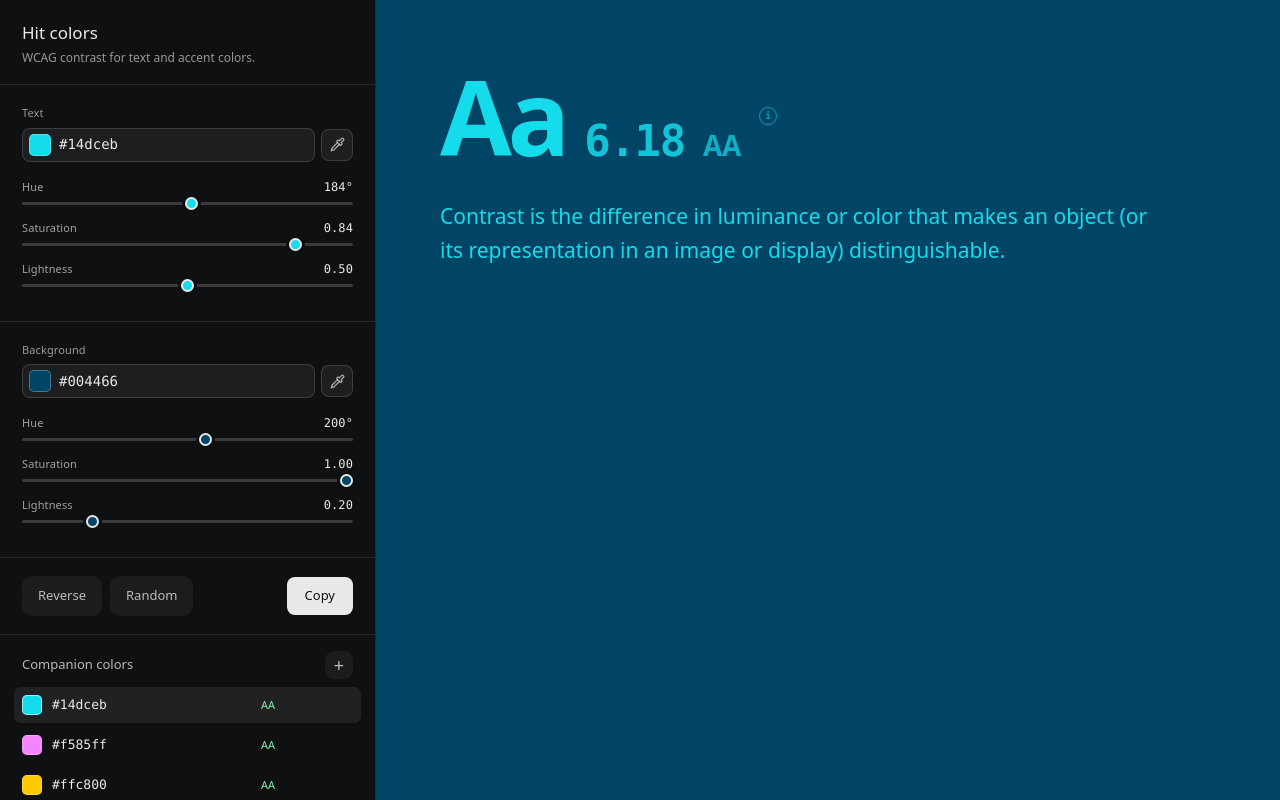
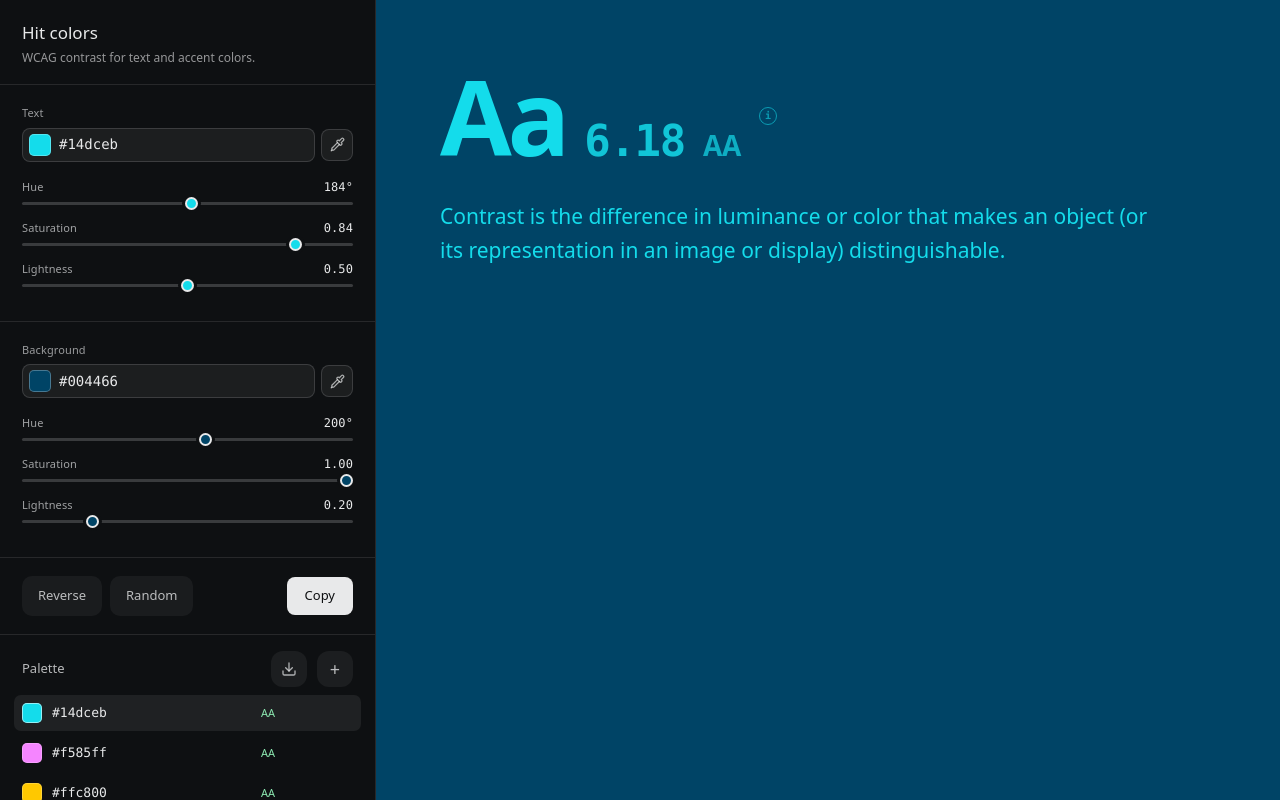
Before and after one commit to Judiedesigns/hit-colors, a React (Vite) app: page / in a window 1280 px wide. Built offline with nearby package versions, Linux system fonts and the light colour scheme; a web font is replaced by a local one.

Commit message:
Add palette image download

```diff
--- a/src/main.jsx
+++ b/src/main.jsx
@@ -6,6 +6,7 @@ import readme from '../README.md?raw';
 import {
   badgeLabel,
   contrast,
+  hexToRgb,
   hexToHsl,
   hslToHex,
   isValidHex,
@@ -92,6 +93,10 @@ function HitColorsTool() {
     }
   };
 
+  const downloadPalette = () => {
+    exportPaletteImage(displayBackground, palette.map((color) => safeHex(color)));
+  };
+
   const updatePaletteColor = (index, value) => {
     setPalette((colors) => colors.map((color, colorIndex) => (
       colorIndex === index ? normalizeColorValue(value) : color
@@ -164,7 +169,30 @@ function HitColorsTool() {
           </div>
           <section className="palette-panel">
             <div className="palette-head">
-              <span>Companion colors</span>
+              <span>Palette</span>
+              <button
+                type="button"
+                className="palette-download"
+                onClick={downloadPalette}
+                aria-label="Download palette"
+                title="Download palette"
+              >
+                <svg
+                  width="16"
+                  height="16"
+                  viewBox="0 0 24 24"
+                  fill="none"
+                  stroke="currentColor"
+                  strokeWidth="2"
+                  strokeLinecap="round"
+                  strokeLinejoin="round"
+                  aria-hidden="true"
+                >
+                  <path d="M21 15v4a2 2 0 0 1-2 2H5a2 2 0 0 1-2-2v-4" />
+                  <polyline points="7 10 12 15 17 10" />
+                  <line x1="12" y1="15" x2="12" y2="3" />
+                </svg>
+              </button>
               <button
                 type="button"
                 onClick={addCompanionColor}
@@ -488,6 +516,65 @@ function normalizeColorValue(value) {
   return String(value).trim() === '' ? '' : normalizeHex(value);
 }
 
+function exportPaletteImage(background, palette) {
+  const colors = [
+    { role: 'Background', hex: normalizeHex(background), ratio: null },
+    ...palette.map((color, index) => {
+      const hex = normalizeHex(color);
+      return {
+        role: index === 0 ? 'Text' : `Accent ${index}`,
+        hex,
+        ratio: contrast(hex, background),
+      };
+    }),
+  ];
+  const width = 1920;
+  const height = 1080;
+  const canvas = document.createElement('canvas');
+  const context = canvas.getContext('2d');
+  const bandWidth = width / colors.length;
+
+  canvas.width = width;
+  canvas.height = height;
+
+  colors.forEach((color, index) => {
+    const left = index * bandWidth;
+    const textColor = readableTextColor(color.hex);
+    const [red, green, blue] = hexToRgb(color.hex);
+    const lines = [
+      color.hex.toUpperCase(),
+      color.role.toUpperCase(),
+      `RGB ${red}, ${green}, ${blue}`,
+    ];
+
+    if (color.ratio) {
+      lines.push(`${color.ratio.toFixed(2)} ${badgeLabel(color.ratio).toUpperCase()}`);
+    }
+
+    context.fillStyle = color.hex;
+    context.fillRect(left, 0, bandWidth + 1, height);
+    context.save();
+    context.translate(left + bandWidth * 0.34, height - 68);
+    context.rotate(-Math.PI / 2);
+    context.fillStyle = textColor;
+    context.font = '500 21px JetBrains Mono, Menlo, Consolas, monospace';
+    context.textBaseline = 'top';
+    lines.forEach((line, lineIndex) => {
+      context.fillText(line, 0, lineIndex * 30);
+    });
+    context.restore();
+  });
+
+  const link = document.createElement('a');
+  link.href = canvas.toDataURL('image/png');
+  link.download = `hit-colors-${Date.now()}.png`;
+  link.click();
+}
+
+function readableTextColor(color) {
+  return contrast(color, '#FFFFFF') >= contrast(color, '#111111') ? '#FFFFFF' : '#111111';
+}
+
 function Home() {
   return (
     <main className="container home">
--- a/src/styles.css
+++ b/src/styles.css
@@ -576,23 +576,30 @@ pre {
 }
 
 .palette-head button {
-  width: 28px;
-  height: 28px;
-  margin-left: auto;
+  width: 36px;
+  height: 36px;
   display: inline-flex;
   align-items: center;
   justify-content: center;
   color: rgba(232, 233, 234, .78);
-  background: rgba(255, 255, 255, .05);
+  background: rgba(255, 255, 255, .06);
   border: 0;
-  border-radius: 9px;
+  border-radius: 12px;
   font-size: 18px;
   line-height: 1;
+}
+
+.palette-head span + button {
+  margin-left: auto;
 }
 
 .palette-head button:hover {
   color: #e8e9ea;
   background: rgba(255, 255, 255, .1);
+}
+
+.palette-head .palette-download {
+  color: rgba(232, 233, 234, .72);
 }
 
 .palette-head button:disabled {
```
